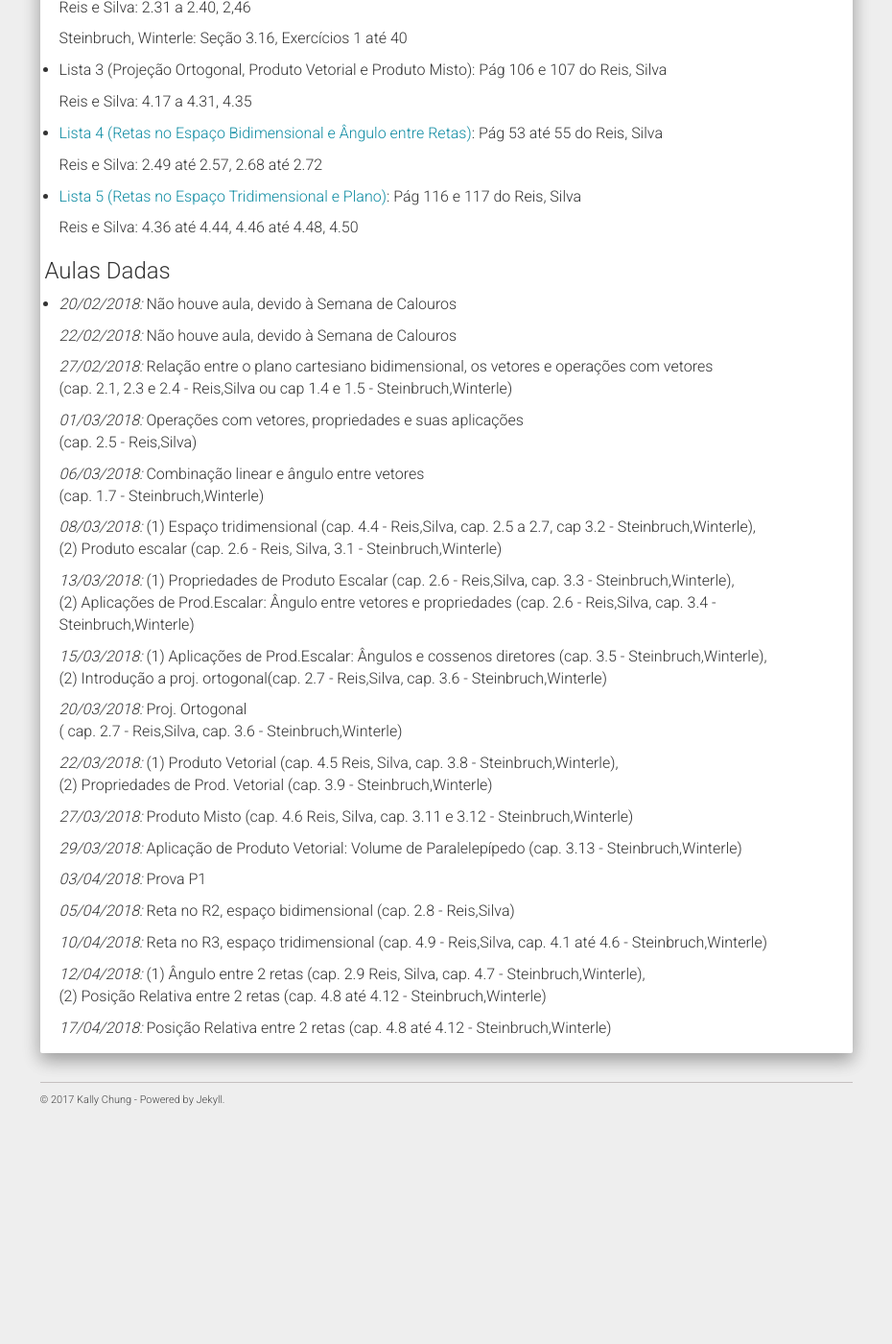
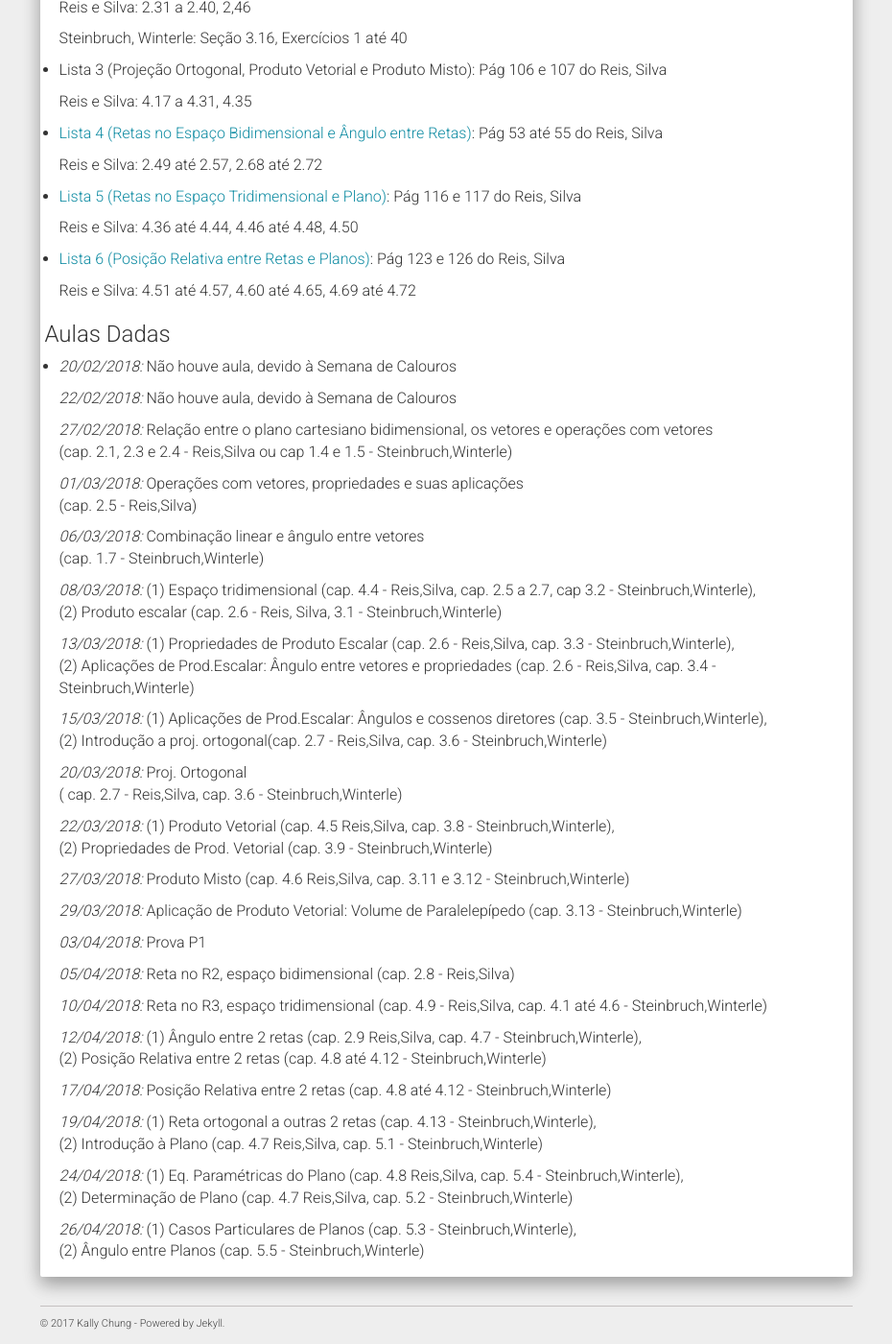
Before and after one commit to chunggnuhc/chunggnuhc.github.io, a Jekyll site: the page built from CM045-GA-1sem2018.md, in a window 1280 px wide and 1400 px high, scrolled down 1501 px. Shown: the whole window at 96% size, without its empty margins (321-1251 px from the left). Built offline with Jekyll 4.4.1, drawn with Linux system fonts in a browser that asks for light colours; nearby versions of some CDN libraries; before the commit the page ends 2682 px from its top, so only the background shows below that.

Commit message:
Update CM045 - ListaExerc, cronog

```diff
--- a/CM045-GA-1sem2018.md
+++ b/CM045-GA-1sem2018.md
@@ -87,7 +87,9 @@ obs.: O horário de atendimento no dia é cancelado caso nenhum aluno apareça a
 
   Reis e Silva: 4.36 até 4.44, 4.46 até 4.48, 4.50
 
+- [Lista 6 (Posição Relativa entre Retas e Planos)](/disciplinas1sem2018/ListaExerc06 - CM045.pdf): Pág 123 e 126 do Reis, Silva
 
+  Reis e Silva: 4.51 até 4.57, 4.60 até 4.65, 4.69 até 4.72
 
 <h3>Aulas Dadas</h3>
 
@@ -112,10 +114,10 @@ obs.: O horário de atendimento no dia é cancelado caso nenhum aluno apareça a
 
   _20/03/2018:_ Proj. Ortogonal <br/>( cap. 2.7 - Reis,Silva, cap. 3.6 - Steinbruch,Winterle)
 
-  _22/03/2018:_ (1) Produto Vetorial (cap. 4.5 Reis, Silva, cap. 3.8 - Steinbruch,Winterle), <br/>
+  _22/03/2018:_ (1) Produto Vetorial (cap. 4.5 Reis,Silva, cap. 3.8 - Steinbruch,Winterle), <br/>
   (2) Propriedades de Prod. Vetorial (cap. 3.9 - Steinbruch,Winterle)
 
-  _27/03/2018:_ Produto Misto (cap. 4.6 Reis, Silva, cap. 3.11 e 3.12 - Steinbruch,Winterle)
+  _27/03/2018:_ Produto Misto (cap. 4.6 Reis,Silva, cap. 3.11 e 3.12 - Steinbruch,Winterle)
 
   _29/03/2018:_ Aplicação de Produto Vetorial: Volume de Paralelepípedo (cap. 3.13 - Steinbruch,Winterle)
 
@@ -125,6 +127,12 @@ obs.: O horário de atendimento no dia é cancelado caso nenhum aluno apareça a
 
   _10/04/2018:_ Reta no R3, espaço tridimensional (cap. 4.9 - Reis,Silva, cap. 4.1 até 4.6 - Steinbruch,Winterle)
 
-  _12/04/2018:_ (1) Ângulo entre 2 retas (cap. 2.9 Reis, Silva, cap. 4.7 - Steinbruch,Winterle), <br/>(2) Posição Relativa entre 2 retas (cap. 4.8 até 4.12 - Steinbruch,Winterle)
+  _12/04/2018:_ (1) Ângulo entre 2 retas (cap. 2.9 Reis,Silva, cap. 4.7 - Steinbruch,Winterle), <br/>(2) Posição Relativa entre 2 retas (cap. 4.8 até 4.12 - Steinbruch,Winterle)
 
   _17/04/2018:_ Posição Relativa entre 2 retas (cap. 4.8 até 4.12 - Steinbruch,Winterle)
+
+  _19/04/2018:_ (1) Reta ortogonal a outras 2 retas (cap. 4.13 - Steinbruch,Winterle), <br/>(2) Introdução à Plano (cap. 4.7 Reis,Silva, cap. 5.1 - Steinbruch,Winterle)
+
+  _24/04/2018:_ (1) Eq. Paramétricas do Plano (cap. 4.8 Reis,Silva, cap. 5.4 - Steinbruch,Winterle), <br/>(2) Determinação de Plano (cap. 4.7 Reis,Silva, cap. 5.2 - Steinbruch,Winterle)
+
+  _26/04/2018:_ (1) Casos Particulares de Planos (cap. 5.3 - Steinbruch,Winterle), <br/>(2) Ângulo entre Planos (cap. 5.5 - Steinbruch,Winterle)
```
